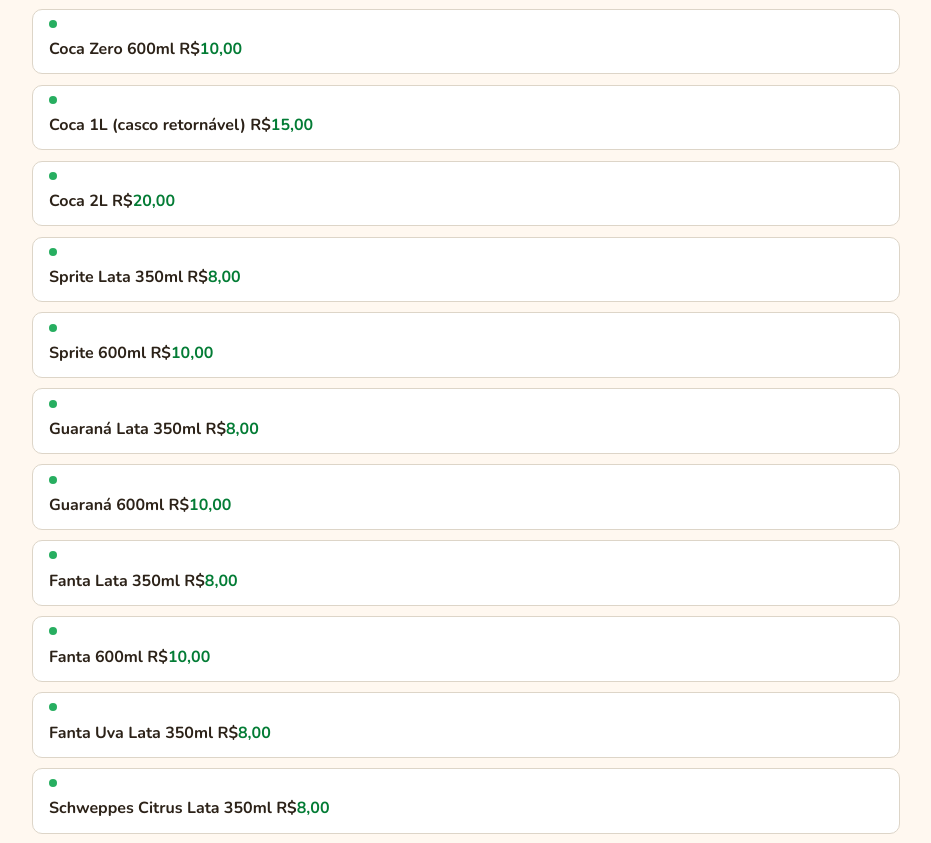
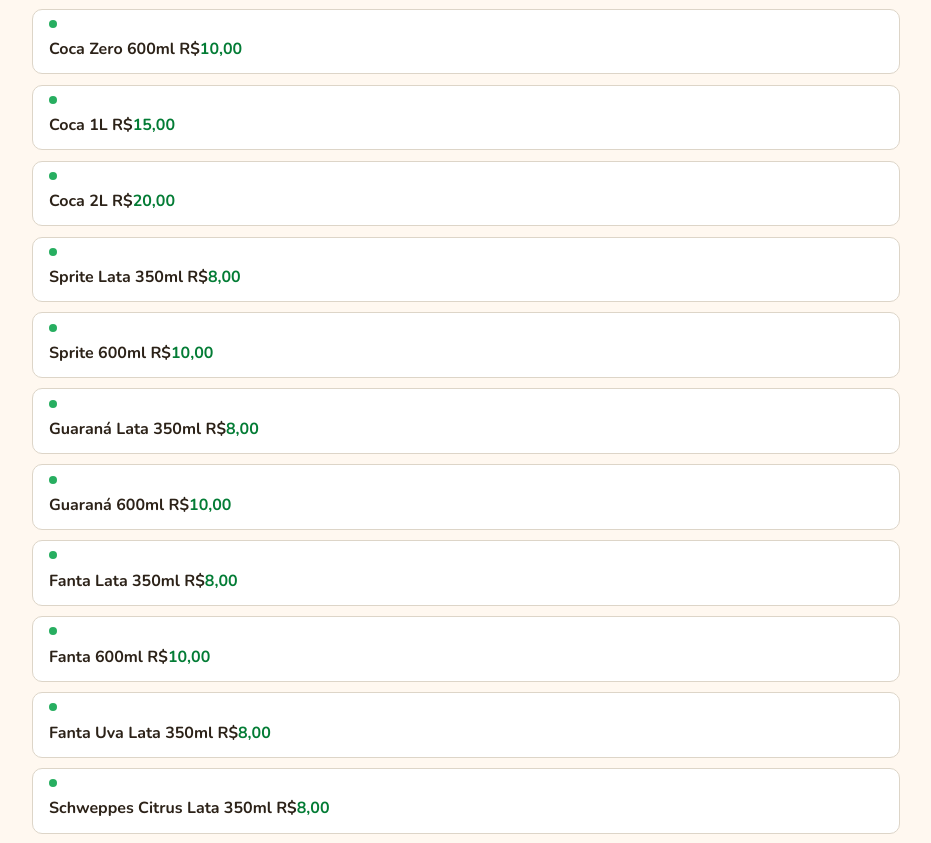
Before and after one commit to jeanmaczewski/cardapio-sandubao-2026, a website: page index.html in a window 1280 px wide. Shown: the part 4637-5480 px from the top of the page, without its empty margins (174-1105 px from the left). Drawn offline with nearby package versions, Linux system fonts and the light colour scheme.

Commit message:
Atualiza removendo casco retornavel da Coca 1 litro

```diff
--- a/index.html
+++ b/index.html
@@ -280,7 +280,7 @@
             <p class="item__nome">Coca Zero 600ml R$<b>10,00</b></p>
           </li>
           <li>
-            <p class="item__nome">Coca 1L (casco retornável) R$<b>15,00</b></p>
+            <p class="item__nome">Coca 1L R$<b>15,00</b></p>
           </li>
           <li>
             <p class="item__nome">Coca 2L R$<b>20,00</b></p>
```
